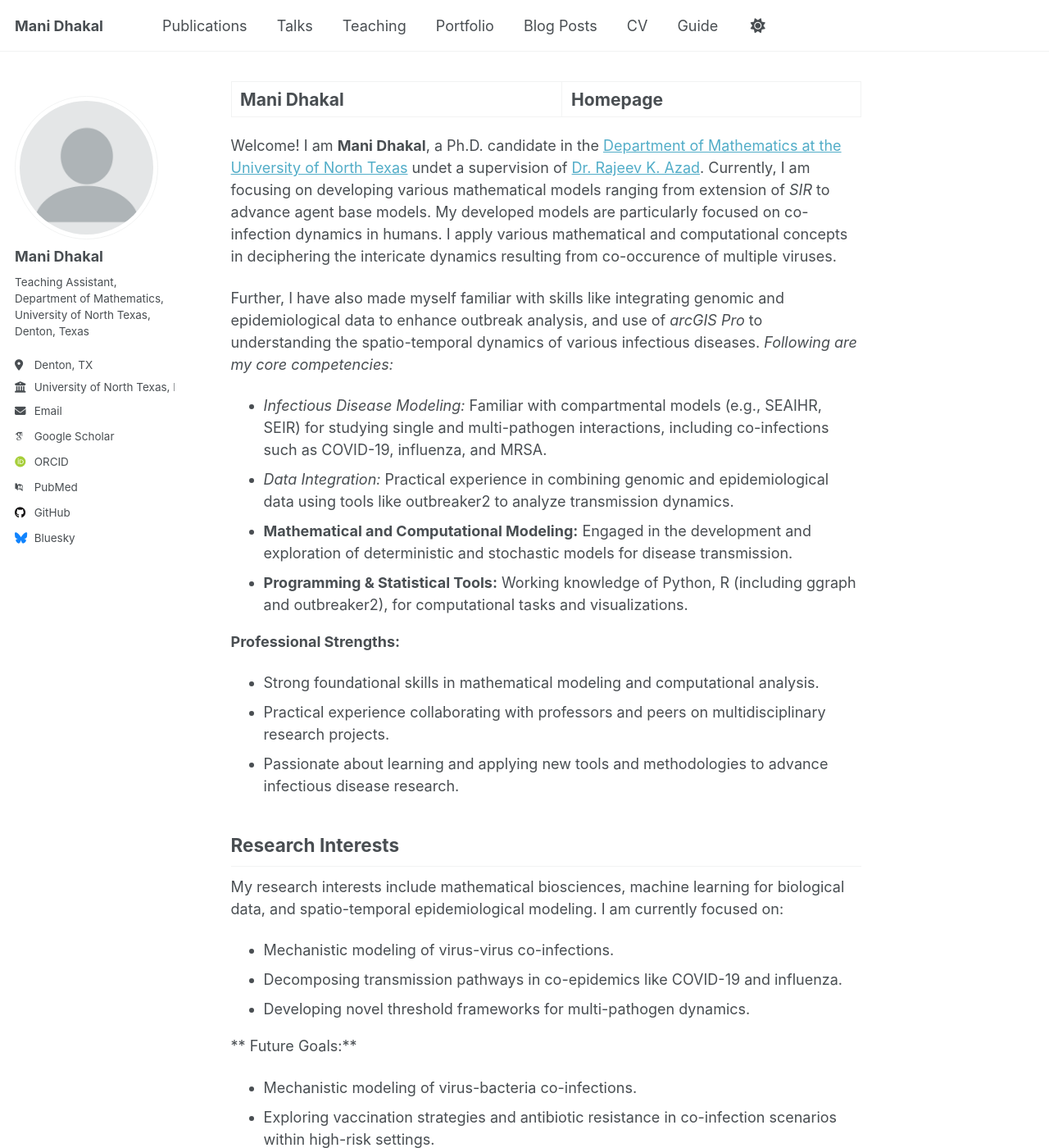
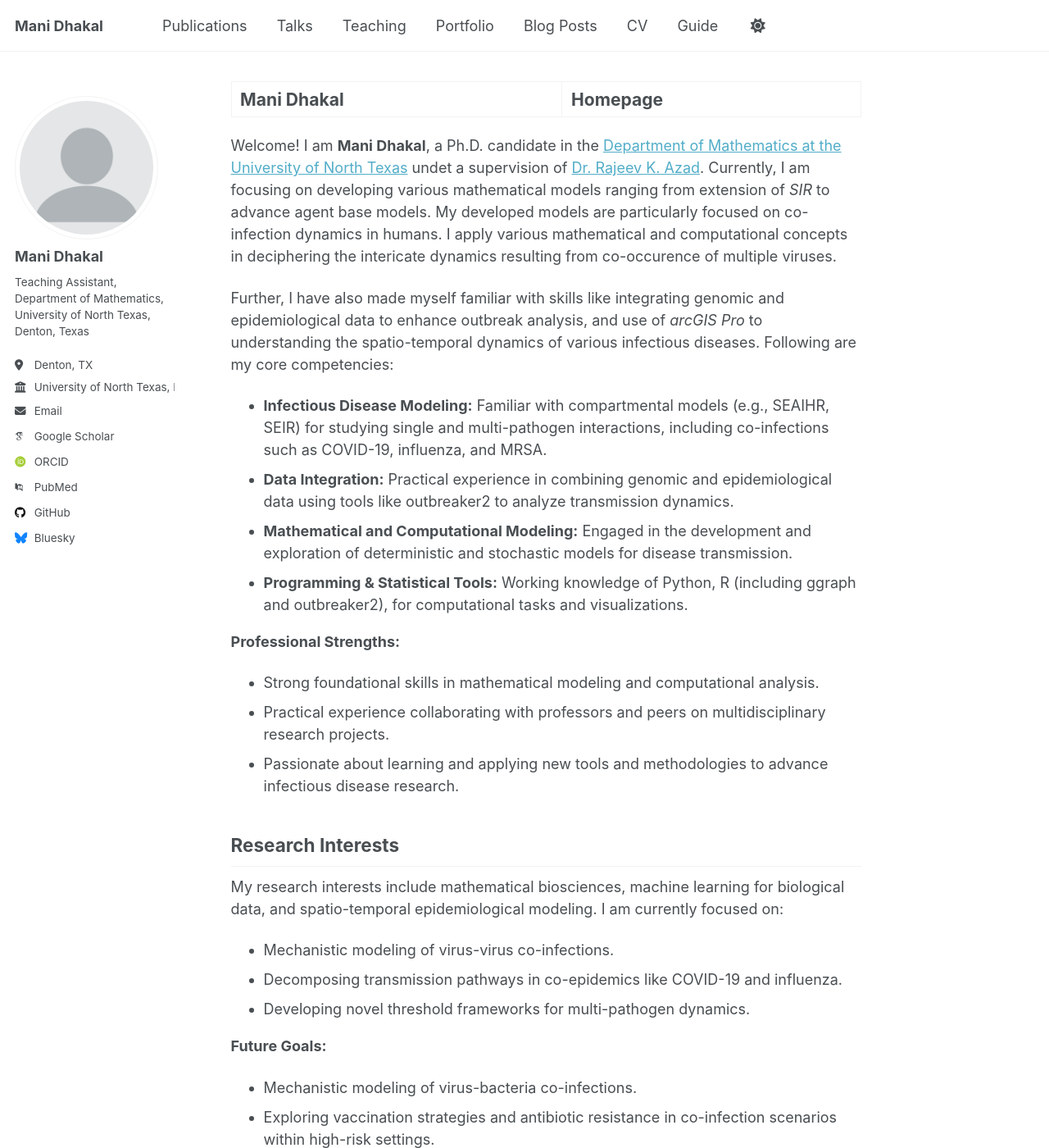
Before and after one commit to ManiDhakal/ManiDhakal.github.io, a Jekyll site: the page built from _pages/about.md, in a window 1280 px wide and 1400 px high. Shown: the whole window at 82% size. Built offline with Jekyll 4.4.1, drawn with Linux system fonts in a browser that asks for light colours; some web fonts are replaced; a script that is not in the unit is left out.

```diff
--- a/_pages/about.md
+++ b/_pages/about.md
@@ -7,9 +7,10 @@ author_profile: true
 Welcome! I am **Mani Dhakal**, a Ph.D. candidate in the [Department of Mathematics at the University of North Texas](https://math.unt.edu/) undet a supervision of [Dr. Rajeev K. Azad](https://scholars.unt.edu/en/persons/rajeev-azad). Currently, I am focusing on developing various mathematical models ranging from extension of *SIR* to advance agent base models. My developed models are particularly focused on co-infection dynamics in humans. I apply various mathematical and computational concepts in deciphering the intericate dynamics resulting from co-occurence of multiple viruses.
 
 Further, I have also made myself familiar with skills like integrating genomic and epidemiological data to enhance outbreak analysis, and  use of *arcGIS Pro* to understanding the spatio-temporal dynamics of various infectious diseases.
-*Following are my core competencies:*
-* *Infectious Disease Modeling:* Familiar with compartmental models (e.g., SEAIHR, SEIR) for studying single and multi-pathogen interactions, including co-infections such as COVID-19, influenza, and MRSA.
-* *Data Integration:* Practical experience in combining genomic and epidemiological data using tools like outbreaker2 to analyze transmission dynamics.
+Following are my core competencies:
+
+* **Infectious Disease Modeling:** Familiar with compartmental models (e.g., SEAIHR, SEIR) for studying single and multi-pathogen interactions, including co-infections such as COVID-19, influenza, and MRSA.
+* **Data Integration:** Practical experience in combining genomic and epidemiological data using tools like outbreaker2 to analyze transmission dynamics.
 * **Mathematical and Computational Modeling:** Engaged in the development and exploration of deterministic and stochastic models for disease transmission.
 * **Programming & Statistical Tools:** Working knowledge of Python, R (including ggraph and outbreaker2), for computational tasks and visualizations.
 
@@ -26,7 +27,7 @@ My research interests include mathematical biosciences, machine learning for bio
 * Decomposing transmission pathways in co-epidemics like COVID-19 and influenza.
 * Developing novel threshold frameworks for multi-pathogen dynamics.
 
-** Future Goals:**
+**Future Goals:**
 * Mechanistic modeling of virus-bacteria co-infections.
 * Exploring vaccination strategies and antibiotic resistance in co-infection scenarios within high-risk settings.
 * Investigating the role of climate change in altering infectious disease transmission patterns.
```
